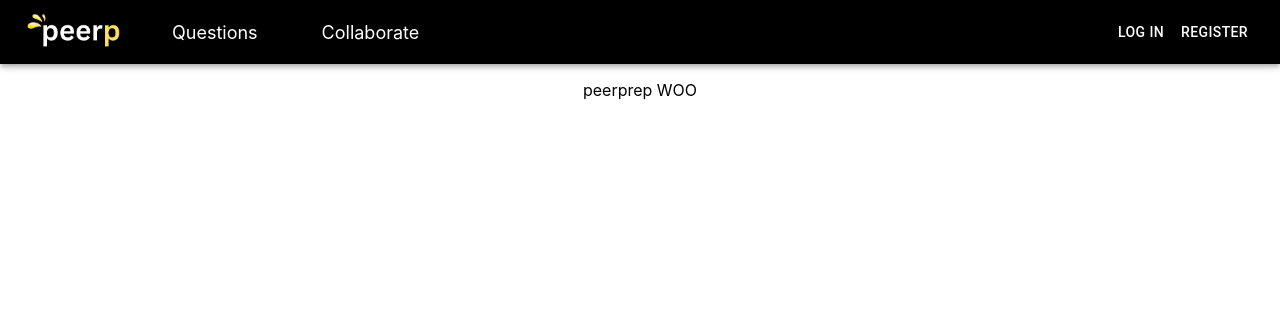
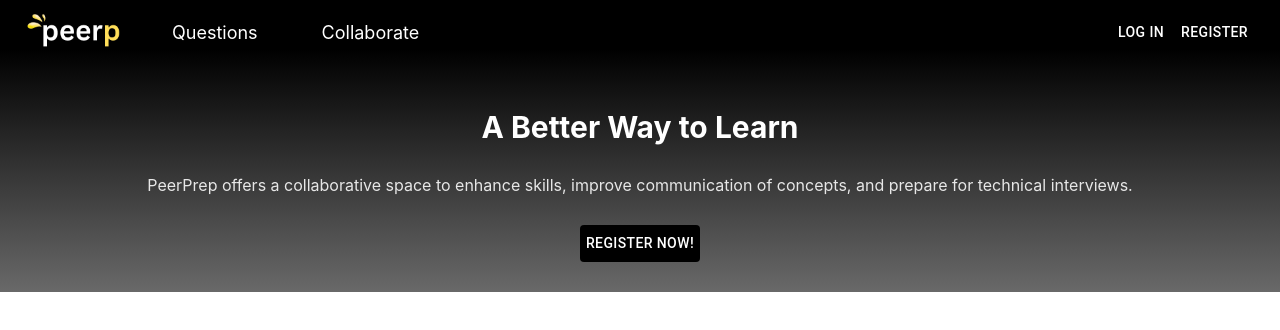
Before and after one commit to CS3219-AY2324S1/ay2324s1-course-assessment-g42, a React (Create React App) app in the folder frontend/: page / in a window 1280 px wide. Shown: the top 330 px of the page. Built offline with nearby package versions, Linux system fonts and the light colour scheme.

Commit message:
Add gradient box

```diff
--- a/frontend/src/App.css
+++ b/frontend/src/App.css
@@ -4,6 +4,20 @@
 
 .wrapper {
   margin: 70px;
+}
+
+.home-title-text {
+  font-size: 30px;
+  font-weight: bold;
+  color: white;
+}
+
+.grad-box {
+  margin-top: -15px;
+  padding: 30px;
+  text-align: center;
+  color: rgb(231, 231, 231);
+  background-image: linear-gradient(rgb(0, 0, 0), rgb(105, 105, 105));
 }
 
 .App-logo {
--- a/frontend/src/components/navBar.js
+++ b/frontend/src/components/navBar.js
@@ -32,7 +32,7 @@ function NavBar() {
     }, [setIsLoggedIn]);
 
     return (
-        <AppBar position="static" sx={{ backgroundColor: 'black' }}>
+        <AppBar position="static" sx={{ backgroundColor: 'black' }} elevation={0}>
             <Toolbar sx={{ justifyContent: 'space-between', alignItems: 'center', color: 'white' }}>
                 <div style={{ display: 'flex', alignItems: 'center' }}>
                     <a href="/">
--- a/frontend/src/pages/home.js
+++ b/frontend/src/pages/home.js
@@ -1,11 +1,25 @@
 import '../App.css';
 import React from 'react'
+import { useNavigate } from 'react-router-dom';
+import { Button } from '@mui/material';
+
+import { standardButton } from '../styles/muiButtonStyles';
 
 function Home() {
+  const navigate = useNavigate();
+
+  const handleToRegister = () => {
+    navigate('/signup');
+  }
 
     return (
-        <div className="App">
-            <p>peerprep WOO</p>
+        <div className="grad-box">
+            <p className="home-title-text">A Better Way to Learn</p>
+            <p>PeerPrep offers a collaborative space to enhance skills, improve communication of concepts,
+              and prepare for technical interviews.</p>
+            <div style={{ marginTop: "30px" }}>
+              <Button style={standardButton} onClick={handleToRegister}>Register Now!</Button>
+            </div>
         </div>
     );
 }
```
